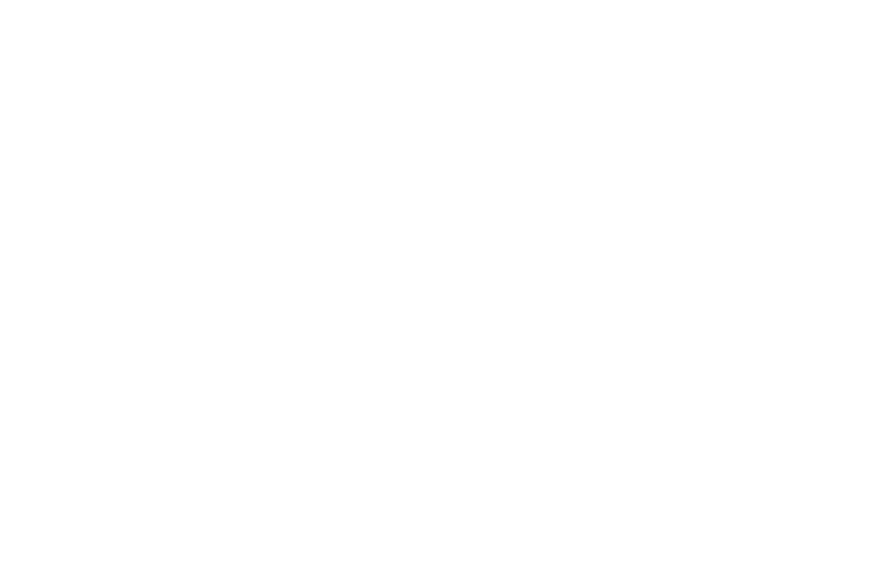
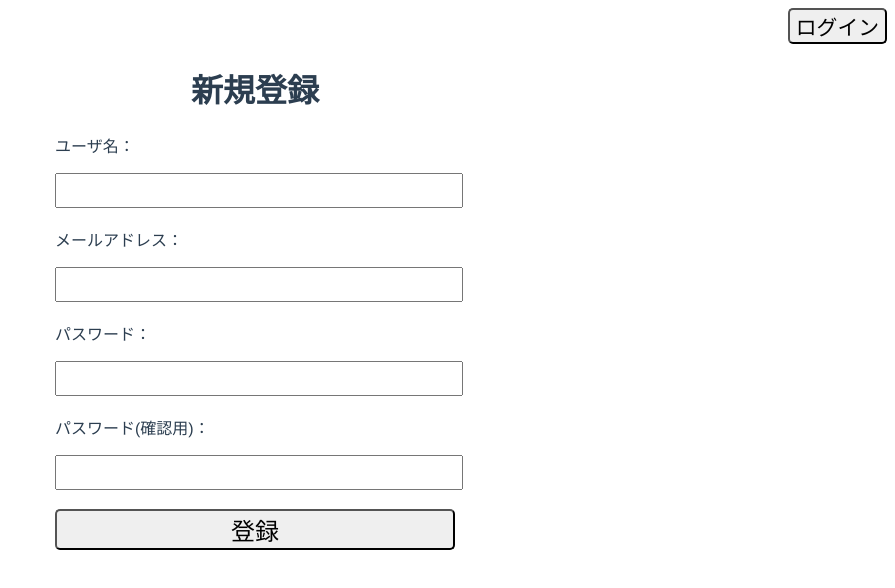
Before and after one commit to roxas1533/VueGoApp, a Vue app in the folder VueClient/app/vue-spa/: page /register in a window 1280 px wide. Shown: the top 588 px of the page, without its empty margins (385-1280 px from the left). Built offline with nearby package versions, Linux system fonts and the light colour scheme.

Commit message:
add component and new Register form

```diff
--- /dev/null
+++ b/VueClient/app/vue-spa/src/components/TalkArea.vue
@@ -0,0 +1,5 @@
+<template>
+    <div>
+        <textarea rows="8" cols="30"></textarea>
+    </div>
+</template>
--- a/VueClient/app/vue-spa/src/router/index.js
+++ b/VueClient/app/vue-spa/src/router/index.js
@@ -1,5 +1,7 @@
 import Vue from 'vue';
 import VueRouter from 'vue-router';
+import Login from '../views/Login.vue';
+import Register from '../views/Register.vue';
 import Home from '../views/Home.vue';
 
 Vue.use(VueRouter);
@@ -7,16 +9,18 @@
 const routes = [
   {
     path: '/',
+    name: 'Login',
+    component: Login,
+  },
+  {
+    path: '/register',
+    name: 'register',
+    component: Register,
+  },
+  {
+    path: '/Home',
     name: 'Home',
     component: Home,
-  },
-  {
-    path: '/about',
-    name: 'Lgoin',
-    // route level code-splitting
-    // this generates a separate chunk (about.[hash].js) for this route
-    // which is lazy-loaded when the route is visited.
-    component: () => import(/* webpackChunkName: "about" */ '../views/Login.vue'),
   },
 ];
 
--- a/VueClient/app/vue-spa/src/views/Home.vue
+++ b/VueClient/app/vue-spa/src/views/Home.vue
@@ -1,54 +1,15 @@
-<style scoped>
-  .RegiserContent{
-    text-align: right;
-  }
-  .loginContents{
-    display: inline-block;
-    width:300pt;
-  }
-  #newRegister{
-    border-radius: 5px;
-    font-size: 1.3em;
-  }
-  #loginButton{
-    border-radius: 5px;
-    font-size: 1.5em;
-  }
-  input{
-    font-size: 1.2em;
-    height: 1.5em;
-  }
-  .loginContent{
-    width: 100%;
-    display: block;
-    margin-bottom: 1em;
-  }
-  .loginContentLabel{
-    text-align: left;
-  }
-</style>
-
 <template>
-  <div class="home">
-    <div class=RegiserContent>
-      <button id="newRegister">新規登録</button>
-    </div>
-    <div class="loginContents">
-      <h1>ログイン</h1>
-      <p class="loginContentLabel">メールアドレス：</p>
-      <input class="loginContent">
-        <p class="loginContentLabel">パスワード：</p>
-      <input type="password" class="loginContent">
-      <button id="loginButton" class="loginContent">ログイン</button>
-    </div>
+  <div class="Home">
+    <TalkArea></TalkArea>
   </div>
 </template>
 
 <script>
-// @ is an alias to /src
+import TalkArea from '../components/TalkArea.vue';
 
 export default {
-  name: 'Home',
-
+  components: {
+    TalkArea,
+  },
 };
 </script>
--- a/VueClient/app/vue-spa/src/views/Login.vue
+++ b/VueClient/app/vue-spa/src/views/Login.vue
@@ -1,5 +1,60 @@
+<style scoped>
+  .RegiserContent{
+    text-align: right;
+  }
+  .loginContents{
+    display: inline-block;
+    width:300pt;
+  }
+  #newRegister{
+    border-radius: 5px;
+    font-size: 1.3em;
+  }
+  #loginButton{
+    border-radius: 5px;
+    font-size: 1.5em;
+  }
+  input{
+    font-size: 1.2em;
+    height: 1.5em;
+  }
+  .loginContent{
+    width: 100%;
+    display: block;
+    margin-bottom: 1em;
+  }
+  .loginContentLabel{
+    text-align: left;
+  }
+</style>
+
 <template>
-  <div class="about">
-    <h1>This is an aaa page</h1>
+  <div class="home">
+    <div class=RegiserContent>
+      <button @click="RedirectRegister" id="newRegister">新規登録</button>
+    </div>
+    <div class="loginContents">
+      <h1>ログイン</h1>
+      <p class="loginContentLabel">メールアドレス：</p>
+      <input @keydown.enter="Send" class="loginContent">
+        <p class="loginContentLabel">パスワード：</p>
+      <input @keydown.enter="Send" type="password" class="loginContent">
+      <button @click="Send" id="loginButton" class="loginContent">ログイン</button>
+    </div>
   </div>
 </template>
+
+<script>
+// @ is an alias to /src
+
+export default {
+  name: 'Login',
+  methods: {
+    Send() {
+    },
+    RedirectRegister() {
+      this.$router.push({ name: 'register' });
+    },
+  },
+};
+</script>
--- /dev/null
+++ b/VueClient/app/vue-spa/src/views/Register.vue
@@ -0,0 +1,99 @@
+<style scoped>
+  .RegiserContent{
+    text-align: right;
+  }
+  .loginContents{
+    display: inline-block;
+    width:300pt;
+  }
+  #newRegister{
+    border-radius: 5px;
+    font-size: 1.3em;
+  }
+  #loginButton{
+    border-radius: 5px;
+    font-size: 1.5em;
+  }
+  input{
+    font-size: 1.2em;
+    height: 1.5em;
+  }
+  .loginContent{
+    width: 100%;
+    display: block;
+    margin-bottom: 1em;
+  }
+  .loginContentLabel{
+    text-align: left;
+  }
+  .Error{
+      color: red;
+  }
+</style>
+
+<template>
+  <div class="home">
+        <div class=RegiserContent>
+            <button @click="RedirectRegister" id="newRegister">ログイン</button>
+        </div>
+        <div class="loginContents">
+            <h1>新規登録</h1>
+            <p class="loginContentLabel">ユーザ名：<span class="Error">{{userError}}</span></p>
+            <input v-model="username" class="loginContent">
+            <p class="loginContentLabel">メールアドレス：<span class="Error">{{mailError}}</span></p>
+            <input v-model="address" type="email" class="loginContent">
+            <p class="loginContentLabel">パスワード：<span class="Error">{{passError}}</span></p>
+            <input v-model="password" type="password" class="loginContent">
+            <p class="loginContentLabel">パスワード(確認用)：<span class="Error">{{pass2Error}}</span></p>
+            <input v-model="password2" type="password" class="loginContent">
+            <button @click="Send" id="loginButton" class="loginContent">登録</button>
+         </div>
+  </div>
+</template>
+
+<script>
+
+export default {
+  name: 'Register',
+  data() {
+    return {
+      username: '',
+      address: '',
+      password: '',
+      password2: '',
+      userError: '',
+      mailError: '',
+      passError: '',
+      pass2Error: '',
+    };
+  },
+  methods: {
+    Send() {
+      if (this.Check() === true) console.log('ok!'); else console.log('だめ');
+    },
+    Check() {
+      let ok = true;
+      if (!this.username) {
+        this.userError = '入力してください';
+        ok = false;
+      } else this.userError = '';
+      if (!this.address) {
+        this.mailError = '入力してください';
+        ok = false;
+      } else this.mailError = '';
+      if (!this.password) {
+        this.passError = '入力してください';
+        ok = false;
+      } else this.passError = '';
+      if (this.password2 !== this.password) {
+        this.pass2Error = '一致しません';
+        ok = false;
+      } else this.pass2Error = '';
+      return ok;
+    },
+    RedirectRegister() {
+      this.$router.push({ name: 'Login' });
+    },
+  },
+};
+</script>
```
Also changed, not shown: VueClient/app/vue-spa/src/components/ContentArea.vue (added), VueClient/app/vue-spa/src/components/TimeLineArea.vue (added), 1 other file (tests, documents, lock files or other folders).
